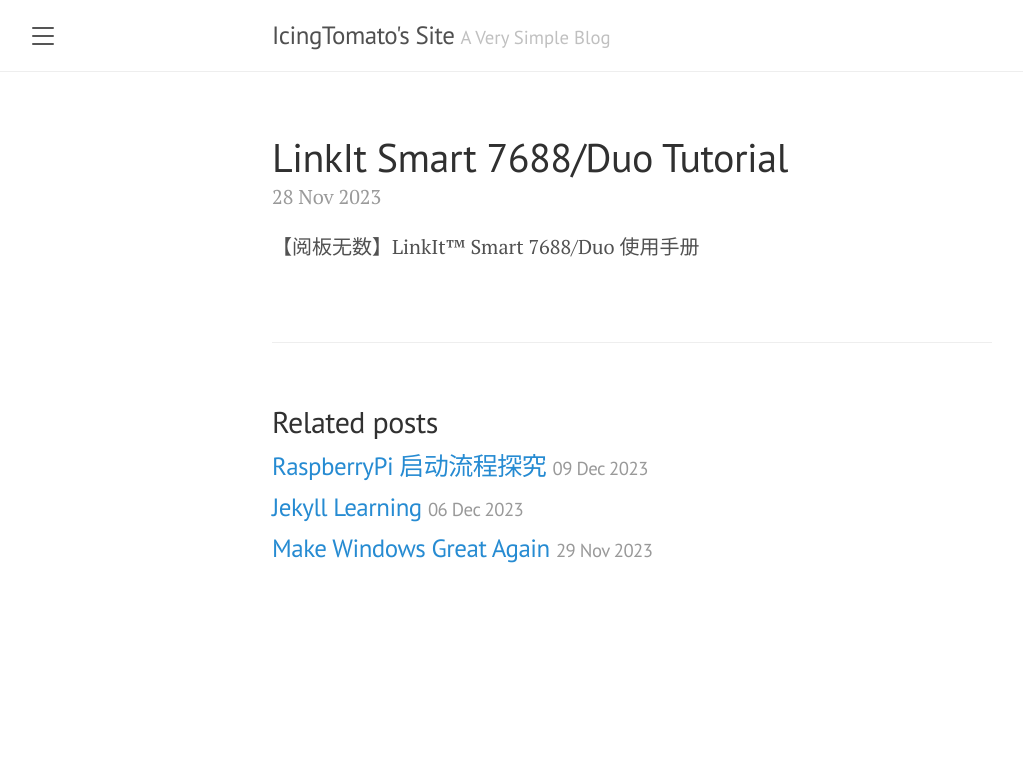
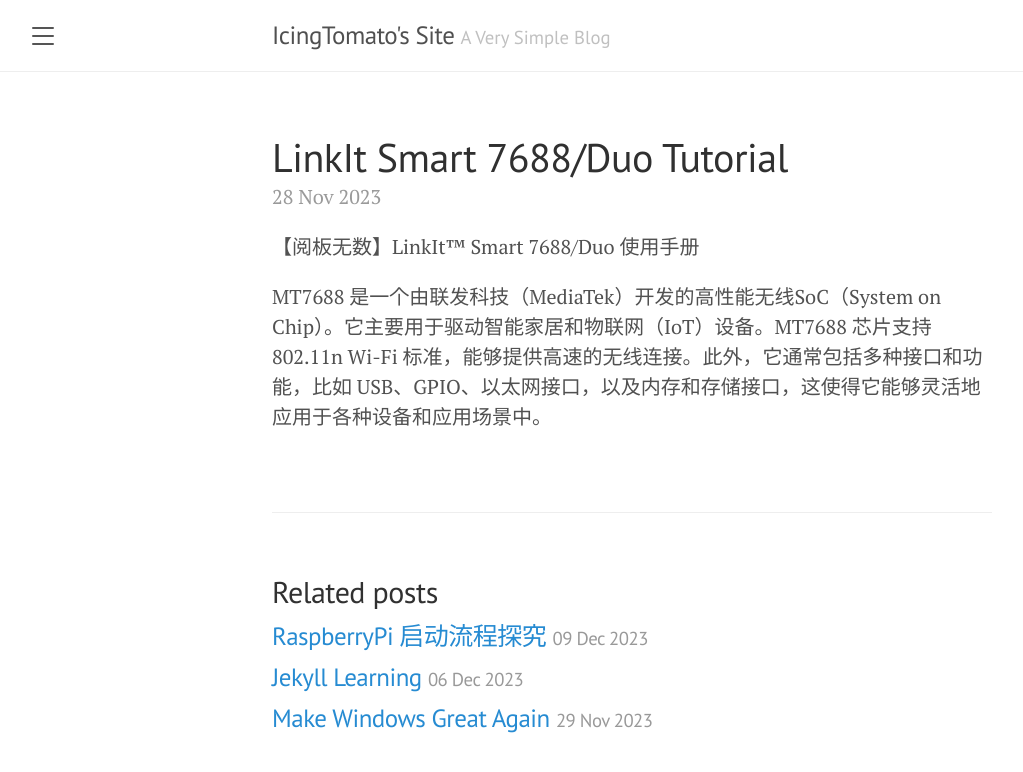
Before and after one commit to IcingTomato/icing.fun, a Jekyll site: the page built from _posts/2023-11-28-linkit_smart_7688.markdown, in a window 1280 px wide. Shown: the top 772 px of the page, without its empty margins (8-1031 px from the left). Built offline with Jekyll 4.4.1, drawn with Linux system fonts in a browser that asks for light colours.

Commit message:
Change: Change 2023-11-28

```diff
--- a/_posts/2023-11-28-linkit_smart_7688.markdown
+++ b/_posts/2023-11-28-linkit_smart_7688.markdown
@@ -5,3 +5,5 @@ tags: mips all_sort_of_embedded_linux zh-cn
 ---
 
 【阅板无数】LinkIt™ Smart 7688/Duo 使用手册
+
+MT7688 是一个由联发科技（MediaTek）开发的高性能无线SoC（System on Chip）。它主要用于驱动智能家居和物联网（IoT）设备。MT7688 芯片支持 802.11n Wi-Fi 标准，能够提供高速的无线连接。此外，它通常包括多种接口和功能，比如 USB、GPIO、以太网接口，以及内存和存储接口，这使得它能够灵活地应用于各种设备和应用场景中。
```
